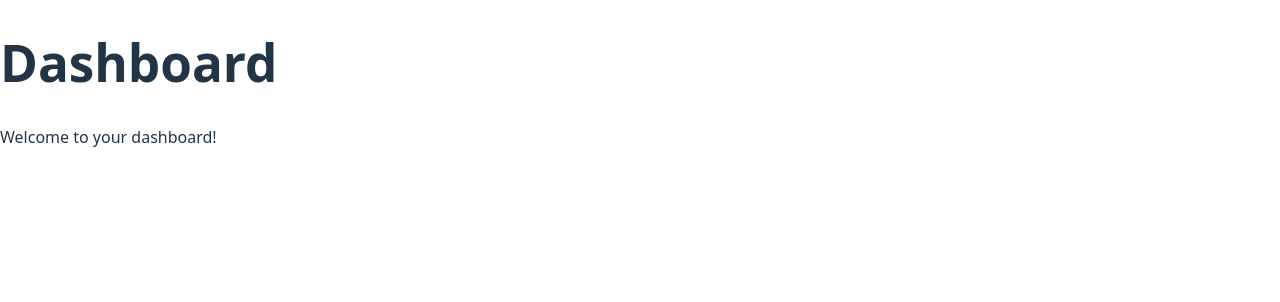
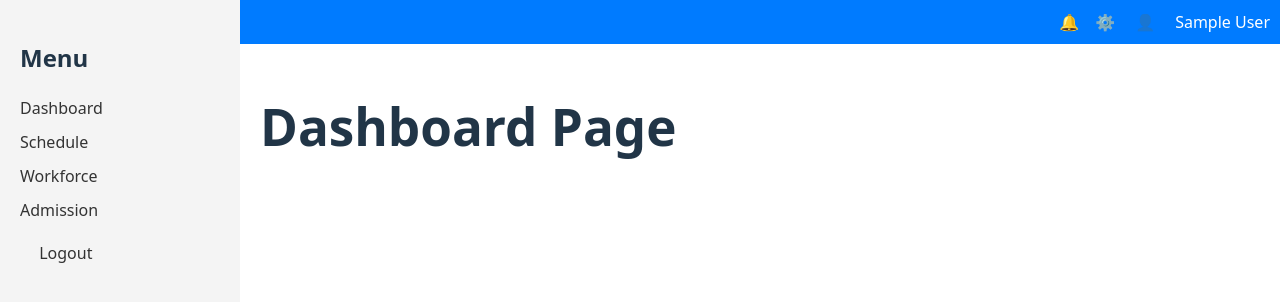
Before and after one commit to fardilk/his-frontend, a React (Vite) app: page /dashboard in a window 1280 px wide. Shown: the top 302 px of the page. Built offline with nearby package versions, Linux system fonts and the light colour scheme; sample sign-in values are in the browser's storage.

Commit message:
Add layout and pages for dashboard scaffolding

```diff
--- a/src/App.tsx
+++ b/src/App.tsx
@@ -6,8 +6,10 @@ import {
 } from 'react-router-dom'
 import LoginPage from './pages/LoginPage'
 import Dashboard from './pages/Dashboard'
-import Homepage from './pages/Homepage'
-import ProtectedRoute from './auth/ProtectedRoute';
+import Schedule from './pages/Schedule'
+import Workforce from './pages/Workforce'
+import ProtectedRoute from './auth/ProtectedRoute'
+import Layout from './layout/Layout'
 import AdmissionLayout from './pages/admission/AdmissionLayout'
 import DaftarPasien from './pages/admission/DaftarPasien'
 import FormPasienBaru from './pages/admission/FormPasienBaru'
@@ -16,25 +18,24 @@ function App() {
   return (
     <Router>
       <Routes>
-        {/* Route untuk login */}
         <Route path="/login" element={<LoginPage />} />
-
-        {/* Route yang diproteksi */}
         <Route element={<ProtectedRoute />}>
-          <Route path="/homepage" element={<Homepage />} />
-          <Route path="/dashboard" element={<Dashboard />} />
-          <Route path="/admission" element={<AdmissionLayout />}>
-            <Route index element={<Navigate to="daftar-pasien" replace />} />
-            <Route path="daftar-pasien" element={<DaftarPasien />} />
-            <Route path="form-pasien-baru" element={<FormPasienBaru />} />
+          <Route path="/" element={<Layout />}>
+            <Route index element={<Navigate to="dashboard" replace />} />
+            <Route path="dashboard" element={<Dashboard />} />
+            <Route path="schedule" element={<Schedule />} />
+            <Route path="workforce" element={<Workforce />} />
+            <Route path="admission" element={<AdmissionLayout />}>
+              <Route index element={<Navigate to="daftar-pasien" replace />} />
+              <Route path="daftar-pasien" element={<DaftarPasien />} />
+              <Route path="form-pasien-baru" element={<FormPasienBaru />} />
+            </Route>
           </Route>
         </Route>
-
-        {/* Optional: tambahkan route default atau 404 */}
-        <Route path="*" element={<LoginPage />} />
+        <Route path="*" element={<Navigate to="/login" replace />} />
       </Routes>
     </Router>
-  );
+  )
 }
 
-export default App;
+export default App
--- /dev/null
+++ b/src/layout/Layout.tsx
@@ -0,0 +1,40 @@
+import { Link, Outlet } from 'react-router-dom'
+import { useAuth } from '../auth/AuthContext'
+
+const Layout: React.FC = () => {
+  const { user, logout } = useAuth()
+
+  const handleLogout = () => {
+    logout()
+  }
+
+  return (
+    <div className="dashboard">
+      <aside className="sidebar">
+        <h2>Menu</h2>
+        <ul>
+          <li><Link to="/dashboard">Dashboard</Link></li>
+          <li><Link to="/schedule">Schedule</Link></li>
+          <li><Link to="/workforce">Workforce</Link></li>
+          <li><Link to="/admission">Admission</Link></li>
+          <li><button onClick={handleLogout}>Logout</button></li>
+        </ul>
+      </aside>
+      <div className="main">
+        <div className="navbar">
+          <span className="icon">🔔</span>
+          <span className="icon">⚙️</span>
+          <div className="profile">
+            <span className="icon">👤</span>
+            <span>{user?.name || 'Administrator'}</span>
+          </div>
+        </div>
+        <div className="content">
+          <Outlet />
+        </div>
+      </div>
+    </div>
+  )
+}
+
+export default Layout
--- a/src/pages/Dashboard.tsx
+++ b/src/pages/Dashboard.tsx
@@ -1,12 +1,9 @@
-import React from 'react';
-
 const Dashboard: React.FC = () => {
   return (
     <div>
-      <h1>Dashboard</h1>
-      <p>Welcome to your dashboard!</p>
+      <h1>Dashboard Page</h1>
     </div>
-  );
-};
+  )
+}
 
-export default Dashboard;
+export default Dashboard
--- /dev/null
+++ b/src/pages/Schedule.tsx
@@ -0,0 +1,9 @@
+const Schedule: React.FC = () => {
+  return (
+    <div>
+      <h1>Schedule Page</h1>
+    </div>
+  )
+}
+
+export default Schedule
--- /dev/null
+++ b/src/pages/Workforce.tsx
@@ -0,0 +1,9 @@
+const Workforce: React.FC = () => {
+  return (
+    <div>
+      <h1>Workforce Page</h1>
+    </div>
+  )
+}
+
+export default Workforce
--- a/src/styles/global.css
+++ b/src/styles/global.css
@@ -223,3 +223,23 @@ button:focus-visible {
     width: 100%;
   }
 }
+
+.navbar {
+  display: flex;
+  justify-content: flex-end;
+  align-items: center;
+}
+
+.navbar .icon {
+  margin-right: 1rem;
+  cursor: pointer;
+}
+
+.navbar .profile {
+  display: flex;
+  align-items: center;
+}
+
+.navbar .profile span {
+  margin-left: 0.25rem;
+}
```
